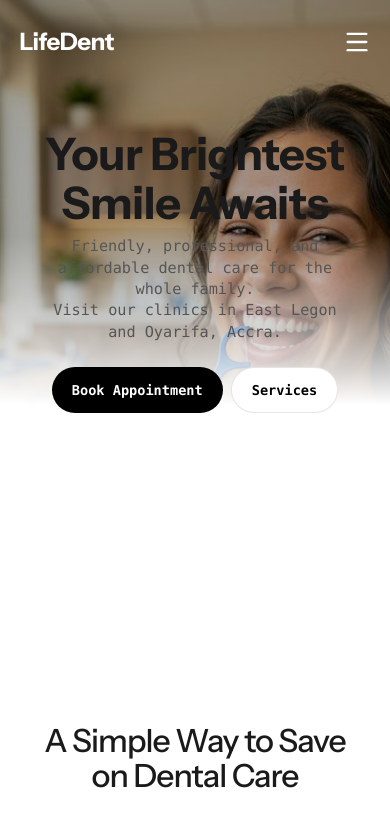
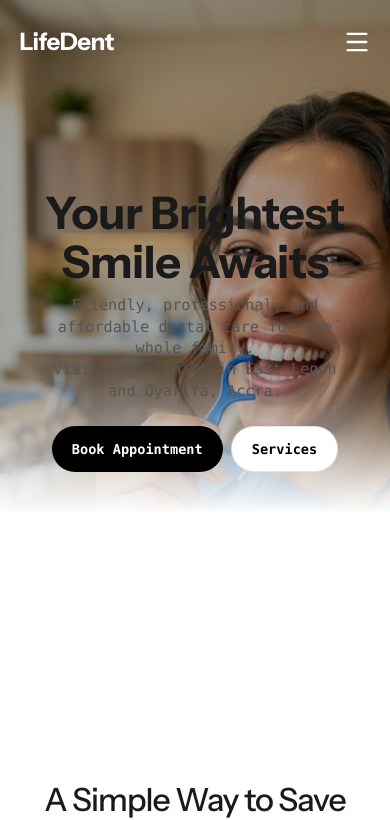
Before and after one commit to darlain71/dentist-site, a React (Vite) app: page /#/ in a window 390 px wide. Shown: the top 820 px of the page. Built offline with nearby package versions, Linux system fonts and the light colour scheme; a web font is replaced by a local one.

Commit message:
Adjust hero height and gradient on mobile

```diff
--- a/src/index.css
+++ b/src/index.css
@@ -493,12 +493,12 @@ h6,
 
 @media (max-width: 767px) {
   .hero-background::after {
-    background: linear-gradient(to top, #ffffff 0%, #ffffff 40%, rgba(255, 255, 255, 0) 65%);
+    background: linear-gradient(to top, #ffffff 0%, #ffffff 30%, rgba(255, 255, 255, 0) 50%);
   }
 
   .hero-section {
     padding: 0;
-    min-height: 75vh;
+    min-height: 82vh;
   }
 
   .hero-content {
@@ -2859,7 +2859,7 @@ img {
 /* Universal Responsive Adjustments for Mobile / Small Devices */
 @media (max-width: 480px) {
   .hero-section {
-    min-height: 80vh;
+    min-height: 87vh;
     padding-top: 2rem;
     padding-bottom: 2rem;
   }
```
